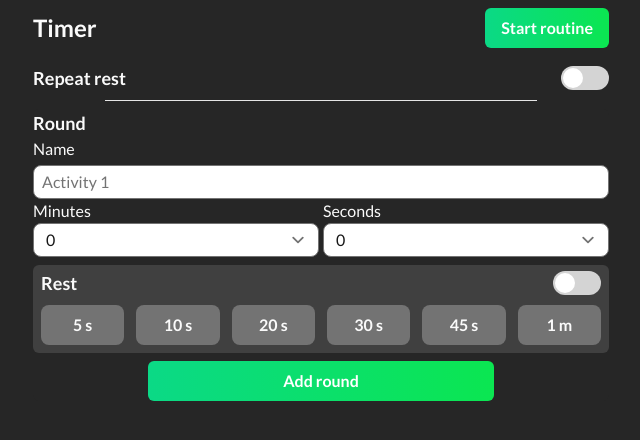
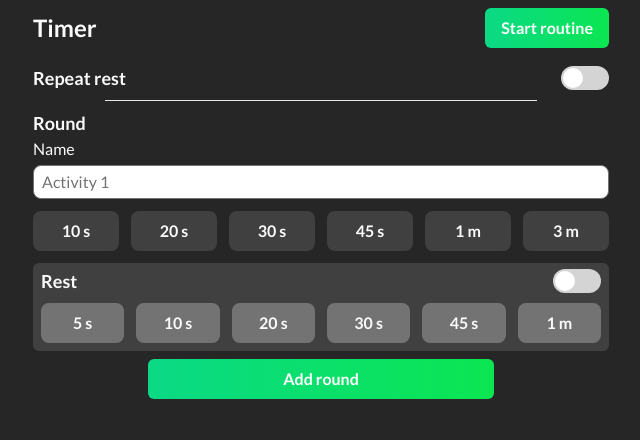
Before and after one commit to galearez/timer, a React (Create React App) app: page / in a window 1280 px wide. Shown: the top 440 px of the page, without its empty margins (319-959 px from the left). Built offline with nearby package versions, Linux system fonts and the light colour scheme.

Commit message:
remove activity time select box to use radio btns

```diff
--- a/src/app/app.tsx
+++ b/src/app/app.tsx
@@ -394,31 +394,103 @@ export default function App() {
                   />
                 </label>
               </fieldset>
-              <fieldset className='flex items-end mb-2'>
-                <label className='flex flex-col flex-1 mr-1'>
-                  Minutes
-                  <select
-                    className='form-select flex-none'
-                    ref={activityMinRef}
-                    onChange={(e) => {
-                      setActivityMin(e.target.value);
-                    }}
-                    value={activityMin}>
-                    {sixtyOptions}
-                  </select>
-                </label>
-                <label className='flex flex-col flex-1'>
-                  Seconds
-                  <select
-                    className='form-select flex-none'
-                    ref={activitySecRef}
-                    onChange={(e) => {
-                      setActivitySec(e.target.value);
-                    }}
-                    value={activitySec}>
-                    {twelveOptions}
-                  </select>
-                </label>
+              <fieldset className='grid grid-cols-3 sm:grid-cols-6 gap-3 my-3'>
+                <div className='rounded-lg bg-gray-700 hover:bg-opacity-75'>
+                  <input
+                    type='radio'
+                    name='activity'
+                    id='acivity-ten'
+                    value={10}
+                    hidden
+                    onChange={() => setActivitySec('10')}
+                    checked={activitySec === '10'}
+                  />
+                  <label
+                    htmlFor='acivity-ten'
+                    className='radio block font-semibold text-center py-2 px-4 rounded-lg cursor-pointer'>
+                    10 s
+                  </label>
+                </div>
+                <div className=' rounded-lg bg-gray-700 hover:bg-opacity-75'>
+                  <input
+                    type='radio'
+                    name='activity'
+                    id='activity-twenty'
+                    value={20}
+                    hidden
+                    onChange={() => setActivitySec('20')}
+                    checked={activitySec === '20'}
+                  />
+                  <label
+                    htmlFor='activity-twenty'
+                    className='radio block font-semibold text-center py-2 px-4 rounded-lg cursor-pointer'>
+                    20 s
+                  </label>
+                </div>
+                <div className=' rounded-lg bg-gray-700 hover:bg-opacity-75'>
+                  <input
+                    type='radio'
+                    name='activity'
+                    id='activity-thirty'
+                    value={30}
+                    hidden
+                    onChange={() => setActivitySec('30')}
+                    checked={activitySec === '30'}
+                  />
+                  <label
+                    htmlFor='activity-thirty'
+                    className='radio block font-semibold text-center py-2 px-4 rounded-lg cursor-pointer'>
+                    30 s
+                  </label>
+                </div>
+                <div className=' rounded-lg bg-gray-700 hover:bg-opacity-75'>
+                  <input
+                    type='radio'
+                    name='activity'
+                    id='activity-forty5'
+                    value={45}
+                    hidden
+                    onChange={() => setActivitySec('45')}
+                    checked={activitySec === '45'}
+                  />
+                  <label
+                    htmlFor='activity-forty5'
+                    className='radio block font-semibold text-center py-2 px-4 rounded-lg cursor-pointer'>
+                    45 s
+                  </label>
+                </div>
+                <div className=' rounded-lg bg-gray-700 hover:bg-opacity-75'>
+                  <input
+                    type='radio'
+                    name='activity'
+                    id='activity-sixty'
+                    value={60}
+                    hidden
+                    onChange={() => setActivitySec('60')}
+                    checked={activitySec === '60'}
+                  />
+                  <label
+                    htmlFor='activity-sixty'
+                    className='radio block font-semibold text-center py-2 px-4 rounded-lg cursor-pointer'>
+                    1 m
+                  </label>
+                </div>
+                <div className=' rounded-lg bg-gray-700 hover:bg-opacity-75'>
+                  <input
+                    type='radio'
+                    name='activity'
+                    id='activity-180'
+                    value={180}
+                    hidden
+                    onChange={() => setActivitySec('180')}
+                    checked={activitySec === '180'}
+                  />
+                  <label
+                    htmlFor='activity-180'
+                    className='radio block font-semibold text-center py-2 px-4 rounded-lg cursor-pointer'>
+                    3 m
+                  </label>
+                </div>
               </fieldset>
               <fieldset className='bg-gray-700 mb-2 px-2 pb-2 rounded-md'>
                 <span className='mt-1 flex justify-between items-center'>
```
